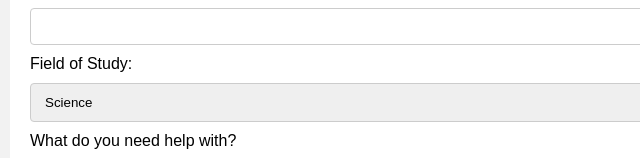
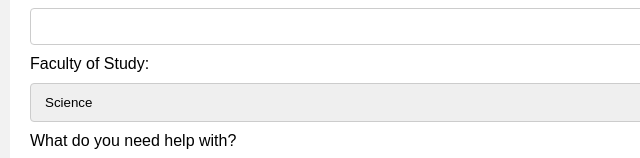
Before and after one commit to muzi234/school-vision, a plain HTML site: page index.html in a window 1280 px wide. Shown: the part 617-775 px from the top of the page, 0-640 px from the left. Drawn offline with Linux system fonts and the light colour scheme.

Commit message:
Update index.html

```diff
--- a/index.html
+++ b/index.html
@@ -64,7 +64,7 @@
       <label for="email">Email:</label>
       <input type="email" name="email" required />
 
-      <label for="field">Field of Study:</label>
+      <label for="faculty">Faculty of Study:</label>
       <select name="faculty" required>
         <option value="Science">Science</option>
         <option value="Commerce">Commerce</option>
```
